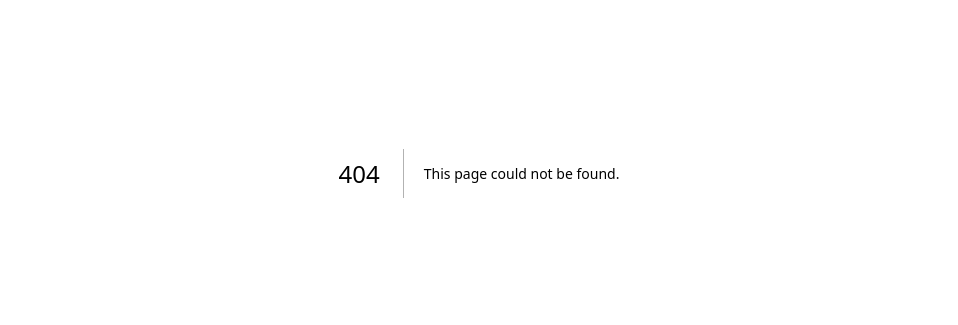
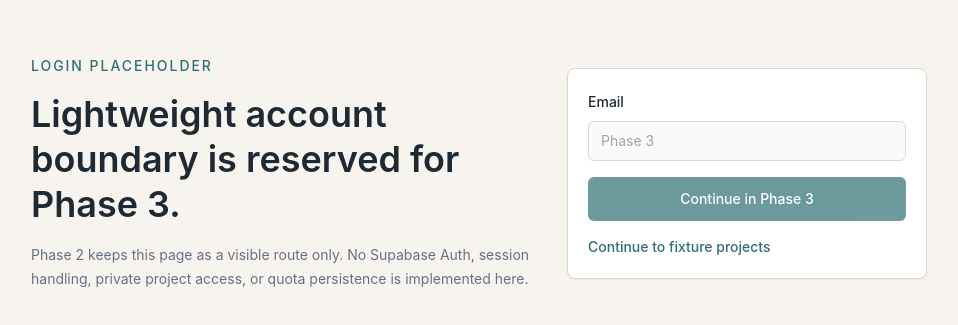
Before and after one commit to GUANXIPENG/claude-design, a Next.js app: page /login in a window 1280 px wide. Before the commit this address had no page. Shown: the part 227-552 px from the top of the page, without its empty margins (161-1119 px from the left). Built offline with nearby package versions, Linux system fonts and the light colour scheme.

Commit message:
feat: add login placeholder route

```diff
--- /dev/null
+++ b/src/app/login/page.tsx
@@ -0,0 +1,50 @@
+import Link from "next/link";
+
+export default function LoginPlaceholderPage() {
+  return (
+    <main className="min-h-screen bg-canvas px-6 py-12 text-ink">
+      <section className="mx-auto flex min-h-[calc(100vh-6rem)] w-full max-w-4xl items-center">
+        <div className="grid w-full gap-6 lg:grid-cols-[1fr_360px] lg:items-center">
+          <div>
+            <p className="text-sm font-medium uppercase tracking-[0.14em] text-accent">
+              Login placeholder
+            </p>
+            <h1 className="mt-4 text-4xl font-semibold leading-tight">
+              Lightweight account boundary is reserved for Phase 3.
+            </h1>
+            <p className="mt-4 text-sm leading-6 text-muted">
+              Phase 2 keeps this page as a visible route only. No Supabase Auth,
+              session handling, private project access, or quota persistence is
+              implemented here.
+            </p>
+          </div>
+          <div className="rounded-lg border border-line bg-white p-5 shadow-sm">
+            <label className="text-sm font-medium" htmlFor="email">
+              Email
+            </label>
+            <input
+              className="mt-2 h-10 w-full rounded-md border border-line px-3 text-sm"
+              disabled
+              id="email"
+              placeholder="Phase 3"
+              type="email"
+            />
+            <button
+              className="mt-4 w-full rounded-md bg-accent px-4 py-3 text-sm font-medium text-white opacity-70"
+              disabled
+              type="button"
+            >
+              Continue in Phase 3
+            </button>
+            <Link
+              className="mt-4 inline-flex text-sm font-medium text-accent"
+              href="/projects"
+            >
+              Continue to fixture projects
+            </Link>
+          </div>
+        </div>
+      </section>
+    </main>
+  );
+}
```
